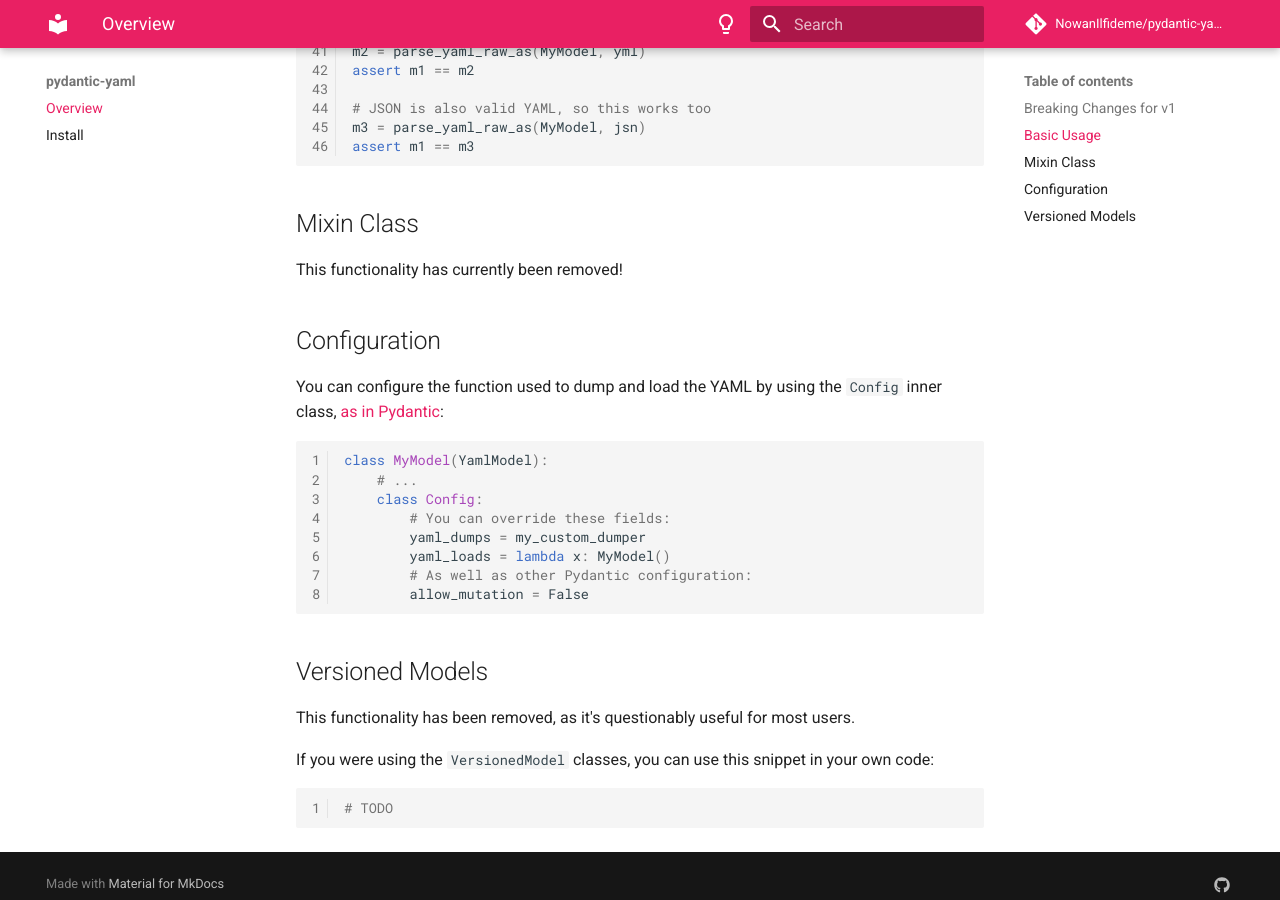
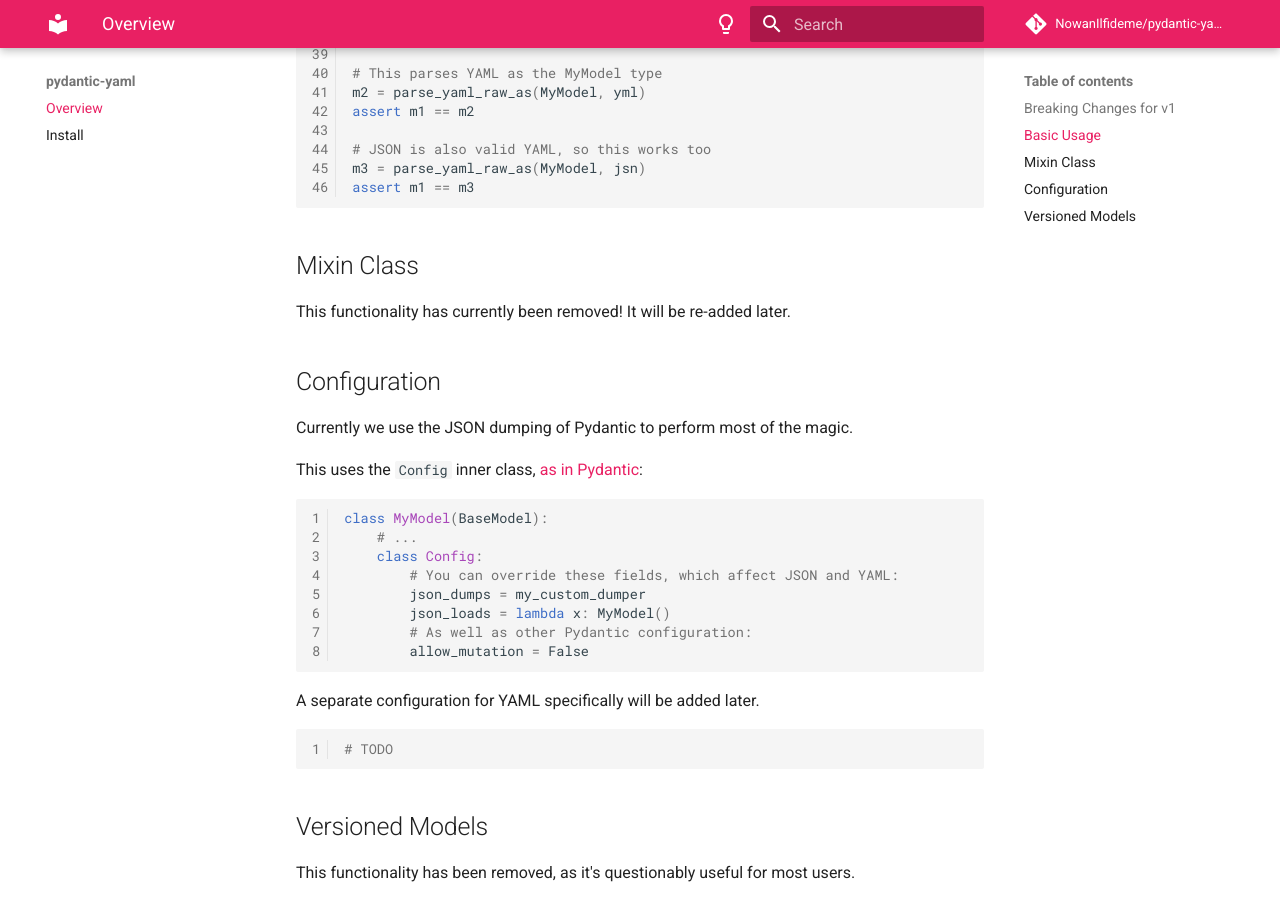
Before and after one commit to NowanIlfideme/pydantic-yaml, an MkDocs documentation site: the page built from docs/index.md, in a window 1280 px wide and 900 px high, scrolled down 1305 px. Built offline with MkDocs 1.6.1 and Material for MkDocs 9.7.7, drawn with Linux system fonts in a browser that asks for light colours; comment, search, counter and statistics services are not loaded; some of the changed text lies outside the part shown.

Commit message:
Update readme/index with configuration.

````diff
--- a/docs/index.md
+++ b/docs/index.md
@@ -69,22 +71,30 @@
 
 ## Mixin Class
 
-This functionality has currently been removed!
+This functionality has currently been removed! It will be re-added later.
 
 ## Configuration
 
-You can configure the function used to dump and load the YAML by using the `Config`
-inner class, [as in Pydantic](https://pydantic-docs.helpmanual.io/usage/model_config/):
+Currently we use the JSON dumping of Pydantic to perform most of the magic.
+
+This uses the `Config` inner class,
+[as in Pydantic](https://pydantic-docs.helpmanual.io/usage/model_config/):
 
 ```python
-class MyModel(YamlModel):
+class MyModel(BaseModel):
     # ...
     class Config:
-        # You can override these fields:
-        yaml_dumps = my_custom_dumper
-        yaml_loads = lambda x: MyModel()
+        # You can override these fields, which affect JSON and YAML:
+        json_dumps = my_custom_dumper
+        json_loads = lambda x: MyModel()
         # As well as other Pydantic configuration:
         allow_mutation = False
+```
+
+A separate configuration for YAML specifically will be added later.
+
+```python
+# TODO
 ```
 
 ## Versioned Models
````
Also changed, not shown: other parts of docs/index.md (+2 -0 lines), README.md (+15 -7 lines).
